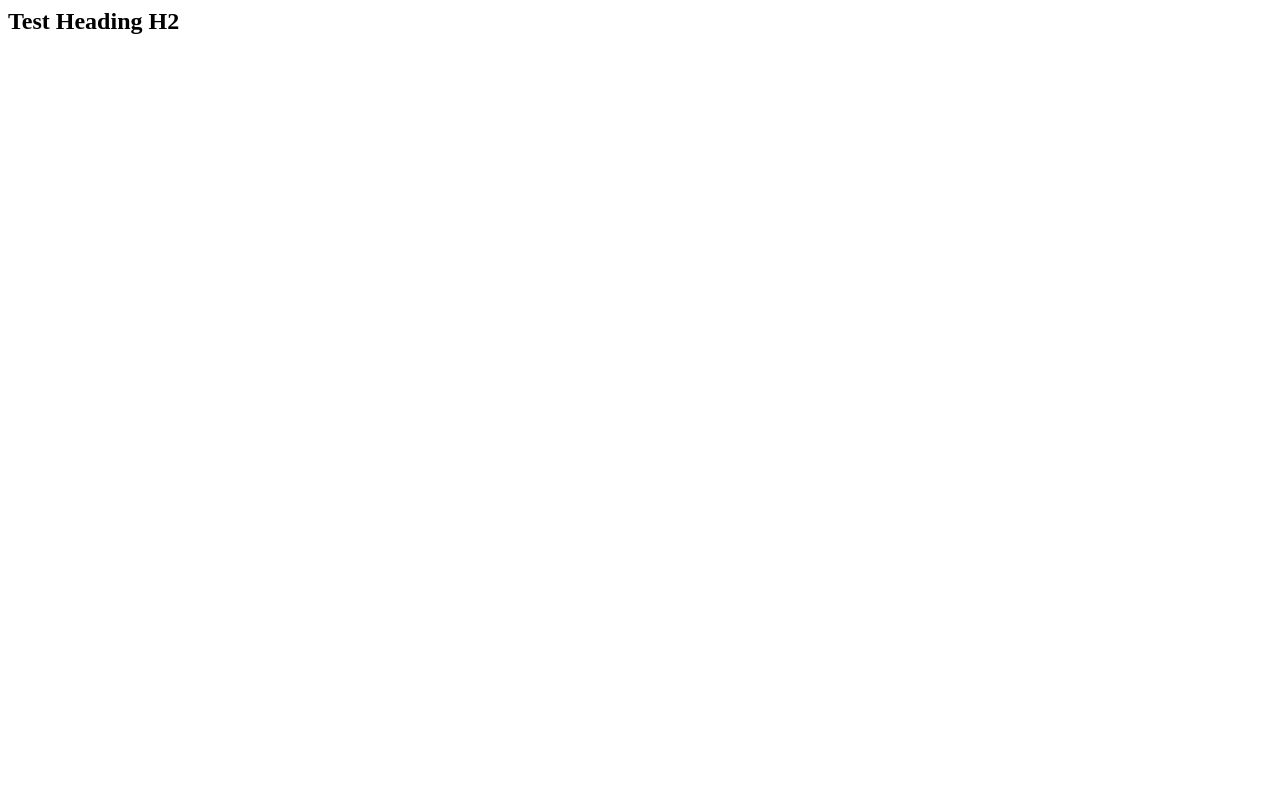
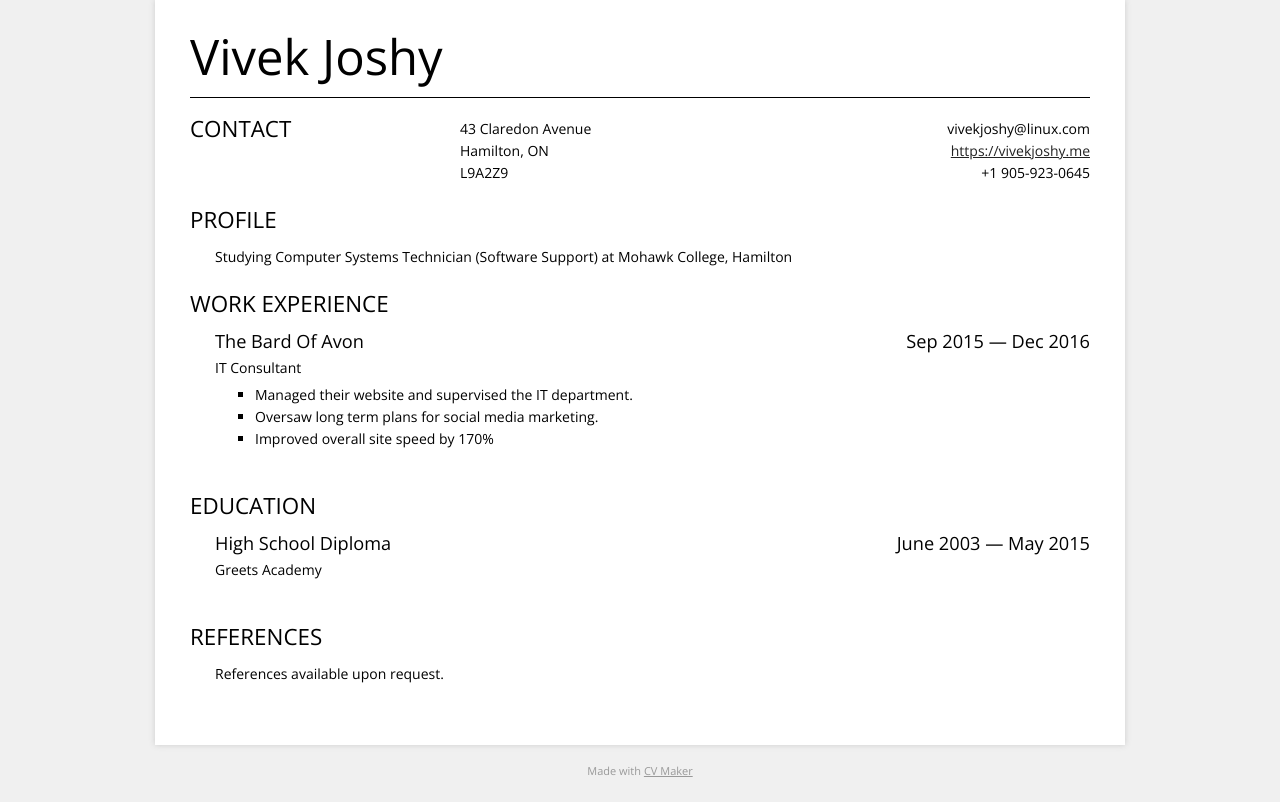
Before and after one commit to daegontaven/daegontaven.github.io, a plain HTML site: page index.html in a window 1280 px wide. Drawn offline with nearby package versions, Linux system fonts and the light colour scheme.

Commit message:
Create Resume HTML

```diff
--- a/index.html
+++ b/index.html
@@ -1,7 +1,281 @@
+<!DOCTYPE html>
 <html>
 <head>
+	<title>Vivek Joshy</title>
+	<meta http-equiv="Content-Type" content="text/html; charset=utf-8" />
+	<meta http-equiv="Generator" content="CV Maker - https://cvmkr.com/" />
+	<link href="https://fonts.googleapis.com/css?family=Open+Sans:300&subset=latin,latin-ext" rel="stylesheet" type="text/css" />
+	<style type="text/css">
+		body {
+			background: #f0f0f0;
+			margin: 0;
+			padding: 0;
+
+			font-family: 'Open Sans', 'Helvetica Light', 'Helvetica Neue', 'Arial Narrow', Helvetica, Arial, serif;
+			font-weight: 300;
+			line-height: 22px;
+			font-size: 14px;
+
+			color: #000;
+		}
+
+		h1, h2, h3, h4 {
+			font-family: 'Open Sans', 'Helvetica Light', 'Helvetica Neue', 'Arial Narrow', Helvetica, Arial, serif;
+			font-weight: 300;
+			font-weight: normal;
+			margin: 0 0 15px 0;
+			padding: 0;
+		}
+		h1 {
+			font-size: 350%;
+		}
+		h2 {
+			font-size: 210%;
+		}
+		h3 {
+			font-size: 130%;
+		}
+
+		p {
+			margin: 0 0 10px 0;
+		}
+
+		ul {
+			margin: 0;
+			list-style-type: square;
+		}
+		a {
+			color: #222;
+		}
+		/* ________________________________________________________ */
+		.rtl {
+			direction: rtl;
+		}
+		.clear {
+			clear: both;
+		}
+
+		#main {
+			background: #fff;
+			width: 900px;
+			padding: 35px;
+			margin: 0 auto 15px auto;
+			overflow: hidden;
+
+			box-shadow: 0 0 6px #ccc;
+		}
+
+		#title {
+			line-height: 42px;
+			border-bottom: 1px solid #000;
+			padding-bottom: 20px;
+			margin: 0px 0 20px 0;
+		}
+
+		#credit {
+			margin-bottom: 20px;
+			font-size: 11px;
+			color: #999;
+			text-align: center;
+		}
+			#credit a {
+				color: #999;
+			}
+
+		p label {
+			font-size: 110%;
+			margin-right: 10px;
+		}
+			p label span.colon {
+				display: inline;
+			}
+
+
+		.section {
+			margin-bottom: 25px;
+		}
+		.section .set {
+		}
+		.item {
+			margin: 0 0 20px 0;
+		}
+
+		/*  _____________________________ */
+		.section .title {
+			text-transform: uppercase;
+			font-size: 160%;
+
+			margin: 0 auto 15px auto;
+			display: block;
+		}
+			.section .set {
+				margin-left: 25px;
+			}
+			.section .set h3 {
+				margin: 0;
+			}
+
+
+
+		.basic-info {
+			border-top: 0;
+		}
+		.section.basic-info .title {
+			float: left;
+			border: 0;
+		}
+		.basic-info .set {
+			float: right;
+			width: 70%;
+		}
+		.basic-info .address {
+			width: 40%;
+			float: left;
+		}
+		.basic-info .r {
+			float: right;
+			width: 60%;
+			text-align: right;
+		}
+			.basic-info label {
+				font-family: 'Open Sans', 'Helvetica Light', 'Helvetica Neue', 'Arial Narrow', Helvetica, Arial, serif;
+				font-weight: 300;
+			}
+			.basic-info label, .basic-info span  {
+				display: inline !important;
+			}
+		.basic-info p {
+			margin: 0;
+		}
+
+		.section span.value {
+			display: block;
+		}
+		.section h3 span.l, .section span.r {
+			width: 49%;
+			float: left;
+		}
+			.section span.r {
+				float: right;
+				text-align: right;
+			}
+			.section-education .school,
+			.section-work .job_title {
+				font-size: 100%;
+				display: block;
+				margin: 5px 0 5px 0;
+			}
+
+		#photo {
+			width: 160px;
+			height: 200px;
+			overflow: hidden;
+			float: left;
+			margin-top: 4px;
+			border-radius: 4px;
+		}
+		#photo img {
+			width: 100%;
+			height: auto;
+		}
+		.header.photo {
+			margin-left: 190px;
+		}
+		.header.photo #title {
+			text-align: left;
+		}
+		.header.photo .basic-info {
+			float: none;
+			padding: 0;
+		}
+
+
+		@media screen and (max-width: 950px) {
+			body {
+				background: #fff;
+			}
+			#main {
+				box-shadow: none;
+				padding: 0;
+				padding: 5px;
+			}
+		}
+	</style>
 </head>
-<body>
-<h2>Test Heading H2</h2>
+<body class="lang-en ">
+
+<div id="main">
+
+	<h1 id="title">Vivek Joshy</h1>
+	<div class="basic-info section">
+		<h2 class="title">Contact</h2>
+		<div class="set">
+
+							<p class="address">
+					<span class="value">
+						43 Claredon Avenue<br />Hamilton, ON<br />L9A2Z9					</span>
+				</p>
+						<div class="r">
+									<p class="email"><span class="value">vivekjoshy@linux.com</span></p>
+
+									<p class="website"><span class="value"><a href="https://vivekjoshy.me" rel="nofollow">https://vivekjoshy.me</a></span></p>
+
+									<p class="phone"><span class="value">+1 905-923-0645</span></p>
+							</div>
+			<div class="clear"> </div>
+		</div><!-- set //-->
+		<div class="clear"> </div>
+	</div><!-- basic-info //-->
+
+
+
+			<div class="section section-1484058604347">
+			<h2 class="title">Profile</h2>
+			<div class="set">
+							<div class="item">
+								<span class="info">Studying Computer Systems Technician (Software Support) at Mohawk College, Hamilton</span>
+							</div>
+						</div>
+			<div class="clear"> </div>
+		</div>
+			<div class="section section-work">
+			<h2 class="title">Work experience</h2>
+			<div class="set">
+								<div class="item">
+									<h3><span class="company l">The Bard Of Avon</span>
+							<span class="date r">Sep 2015 &mdash; Dec 2016</span>
+								</h3>
+								<div class="clear"> </div>
+								<span class="job_title">IT Consultant</span><div class="info"><ul><li><span>Managed their website and supervised the IT department.</span></li><li><span>Oversaw long term plans for social media marketing.</span></li><li><span>Improved overall site speed by 170%</span></li></ul></div><div class="clear"> </div>
+								</div>
+							</div>
+			<div class="clear"> </div>
+		</div>
+			<div class="section section-education">
+			<h2 class="title">Education</h2>
+			<div class="set">
+						<div class="item">
+							<h3><span class="course l">High School Diploma</span>
+						<span class="date r">June 2003 &mdash; May 2015</span>
+							</h3>
+							<div class="clear"> </div>
+							<span class="school">Greets Academy</span><span class="clear"> </span>
+						</div>
+						</div>
+			<div class="clear"> </div>
+		</div>
+			<div class="section section-references">
+			<h2 class="title">References</h2>
+			<div class="set">
+							<div class="item">
+								<span class="info">References available upon request.</span>
+							</div>
+						</div>
+			<div class="clear"> </div>
+		</div>
+
+</div>
+	<div id="credit">Made with <a href="https://cvmkr.com/">CV Maker</a></div>
+
 </body>
 </html>
```
